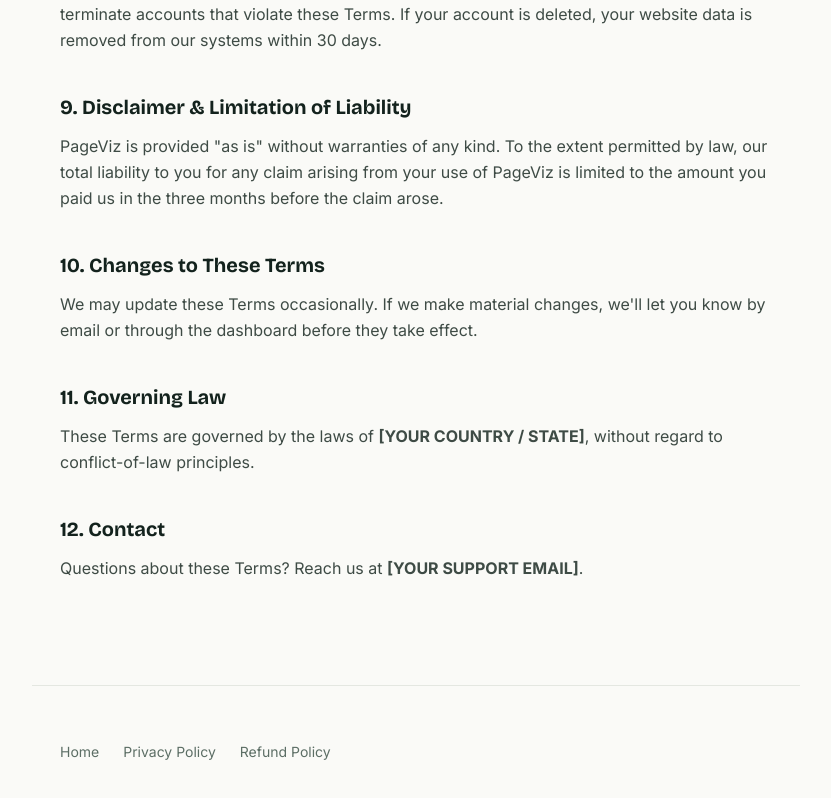
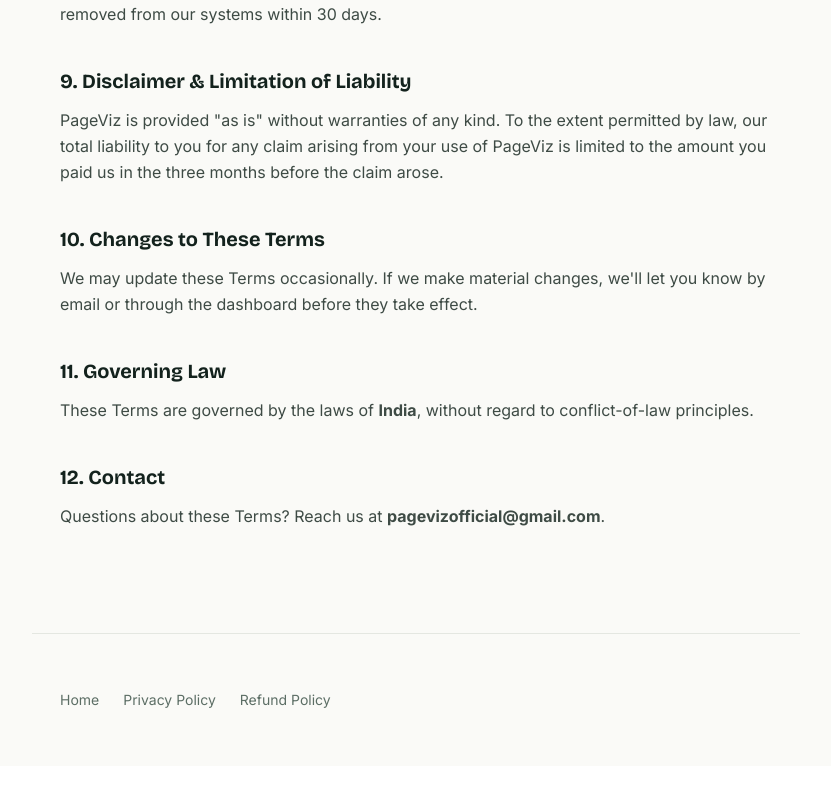
Before and after one commit to harsh0160/pageviz, a Next.js app: page /terms in a window 1280 px wide. Shown: the part 1762-2560 px from the top of the page, without its empty margins (224-1055 px from the left). After the commit the page ends 2528 px from the top, so only its background shows below. Built offline with nearby package versions, Linux system fonts and the light colour scheme.

Commit message:
Fill in support email, business name, and jurisdiction in legal pages

```diff
--- a/app/privacy/page.js
+++ b/app/privacy/page.js
@@ -91,7 +91,7 @@
         <P>None of these providers are permitted to use your data for their own purposes.</P>
 
         <H2>7. Your Rights</H2>
-        <P>Depending on where you&apos;re located (including under GDPR in the EU/UK, or CCPA in California), you may have the right to access, correct, export, or delete your personal information. To make a request, contact us at <strong>[YOUR SUPPORT EMAIL]</strong>.</P>
+        <P>Depending on where you&apos;re located (including under GDPR in the EU/UK, or CCPA in California), you may have the right to access, correct, export, or delete your personal information. To make a request, contact us at <strong>pagevizofficial@gmail.com</strong>.</P>
 
         <H2>8. Data Security</H2>
         <P>Data is encrypted in transit (HTTPS) and stored with our infrastructure providers, who maintain their own industry-standard security certifications. No method of transmission or storage is 100% secure, but we work to protect your information appropriately.</P>
@@ -103,7 +103,7 @@
         <P>If we make material changes to this policy, we&apos;ll notify you by email or through the dashboard before they take effect.</P>
 
         <H2>11. Contact</H2>
-        <P>Questions about this policy or your data? Reach us at <strong>[YOUR SUPPORT EMAIL]</strong>.</P>
+        <P>Questions about this policy or your data? Reach us at <strong>pagevizofficial@gmail.com</strong>.</P>
       </main>
       <LegalFooter />
     </div>
--- a/app/refund/page.js
+++ b/app/refund/page.js
@@ -67,13 +67,13 @@
         <P>Regardless of the above, we&apos;ll always refund a duplicate or accidental charge, a charge that wasn&apos;t authorized by the account holder, or a payment for a period where a technical fault on our end genuinely prevented you from using the service.</P>
 
         <H2>5. How to Request a Refund</H2>
-        <P>Email us at <strong>[YOUR SUPPORT EMAIL]</strong> with the email address on your account and the reason for your request. You can also raise a request directly from the receipt/invoice email Paddle sends you at checkout.</P>
+        <P>Email us at <strong>pagevizofficial@gmail.com</strong> with the email address on your account and the reason for your request. You can also raise a request directly from the receipt/invoice email Paddle sends you at checkout.</P>
 
         <H2>6. Processing Time</H2>
         <P>Once a refund is approved, Paddle typically processes it within a few business days; it may take a little longer to appear on your bank or card statement, depending on your bank.</P>
 
         <H2>7. Contact</H2>
-        <P>Questions about this policy? Reach us at <strong>[YOUR SUPPORT EMAIL]</strong>.</P>
+        <P>Questions about this policy? Reach us at <strong>pagevizofficial@gmail.com</strong>.</P>
       </main>
       <LegalFooter />
     </div>
--- a/app/terms/page.js
+++ b/app/terms/page.js
@@ -52,7 +52,7 @@
         <p className="text-xs tracking-wide text-[#5C6E65] mb-3" style={monoFont}>LAST UPDATED: AUGUST 26, 2026</p>
         <h1 className="text-4xl font-bold text-[#13221D] mb-8" style={displayFont}>Terms of Service</h1>
 
-        <P>These Terms of Service (&quot;Terms&quot;) govern your access to and use of PageViz (&quot;PageViz&quot;, &quot;we&quot;, &quot;us&quot;), a privacy-first website analytics service operated by <strong>[YOUR LEGAL NAME]</strong>. By creating an account or using PageViz, you agree to these Terms. If you don&apos;t agree, please don&apos;t use the service.</P>
+        <P>These Terms of Service (&quot;Terms&quot;) govern your access to and use of PageViz (&quot;PageViz&quot;, &quot;we&quot;, &quot;us&quot;), a privacy-first website analytics service. By creating an account or using PageViz, you agree to these Terms. If you don&apos;t agree, please don&apos;t use the service.</P>
 
         <H2>1. The Service</H2>
         <P>PageViz lets you add a lightweight tracking script to your website and view visitor analytics — pageviews, referrers, top pages, and device breakdowns — in a dashboard. PageViz is designed not to use cookies or collect personal identifiers from your site&apos;s visitors; see our <Link href="/privacy" className="text-[#1F4A3D] font-medium underline">Privacy Policy</Link> for exactly what is and isn&apos;t collected.</P>
@@ -87,10 +87,10 @@
         <P>We may update these Terms occasionally. If we make material changes, we&apos;ll let you know by email or through the dashboard before they take effect.</P>
 
         <H2>11. Governing Law</H2>
-        <P>These Terms are governed by the laws of <strong>[YOUR COUNTRY / STATE]</strong>, without regard to conflict-of-law principles.</P>
+        <P>These Terms are governed by the laws of <strong>India</strong>, without regard to conflict-of-law principles.</P>
 
         <H2>12. Contact</H2>
-        <P>Questions about these Terms? Reach us at <strong>[YOUR SUPPORT EMAIL]</strong>.</P>
+        <P>Questions about these Terms? Reach us at <strong>pagevizofficial@gmail.com</strong>.</P>
       </main>
       <LegalFooter />
     </div>
```
